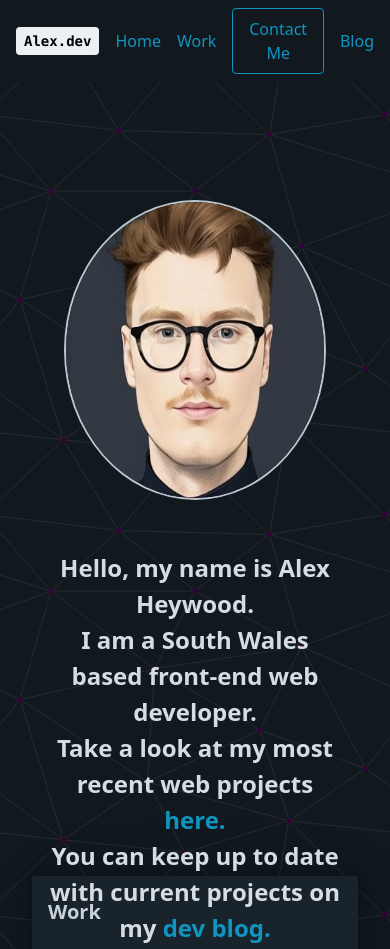
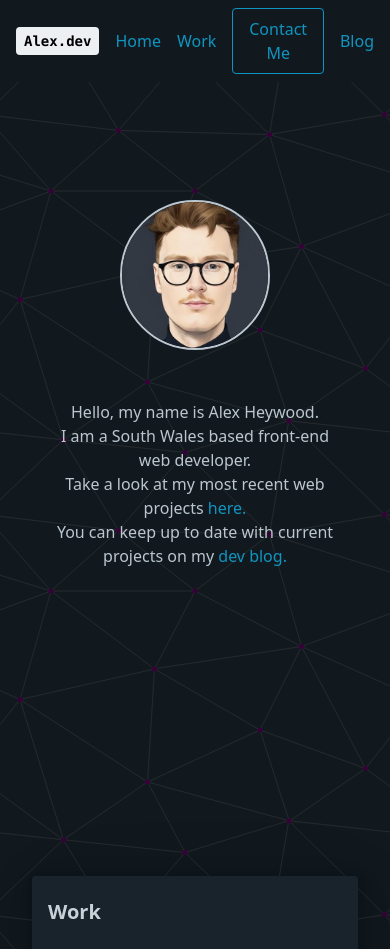
Before and after one commit to alexheywood/alexheywood.github.io, a plain HTML site: page index.html in a window 390 px wide. Shown: the top 949 px of the page. Drawn offline with nearby package versions, Linux system fonts and the light colour scheme.

Commit message:
Add files via upload
made mobile changes

```diff
--- a/index.html
+++ b/index.html
@@ -32,6 +32,13 @@
         Take a look at my most recent web projects <a href="#work">here.</a><br>
         You can keep up to date with current projects on my <a href="fretzine.tumblr.com">dev blog.</a>
         </h3>
+        </div>
+        <div class="mobile-description">
+            <p>Hello, my name is Alex Heywood.<br>
+        I am a South Wales based front-end web developer.<br>
+        Take a look at my most recent web projects <a href="#work">here.</a><br>
+        You can keep up to date with current projects on my <a href="fretzine.tumblr.com">dev blog.</a>
+            </p>
         </div>
         </div>
     </section>
--- a/style.css
+++ b/style.css
@@ -179,6 +179,21 @@ body {
     width: 50px;
     height: 50px;
   }
+
+  .mobile-description {
+    display: block;
+    margin-top: 50px;
+  }
+
+  .description {
+    display: none;
+  }
+
+  #profile {
+
+    width: 150px;
+    height: 150px;
+  }
 }
 
 footer {
```
